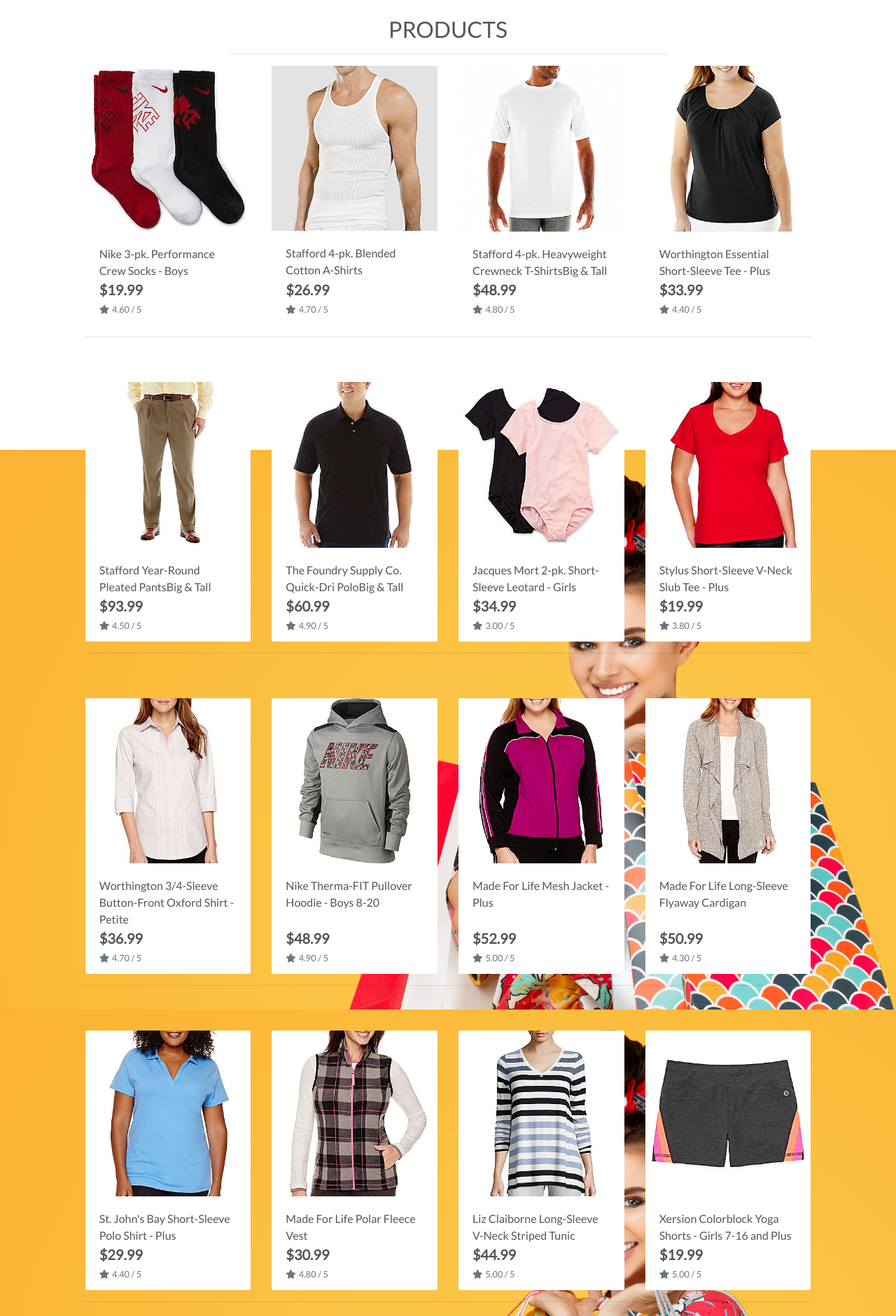
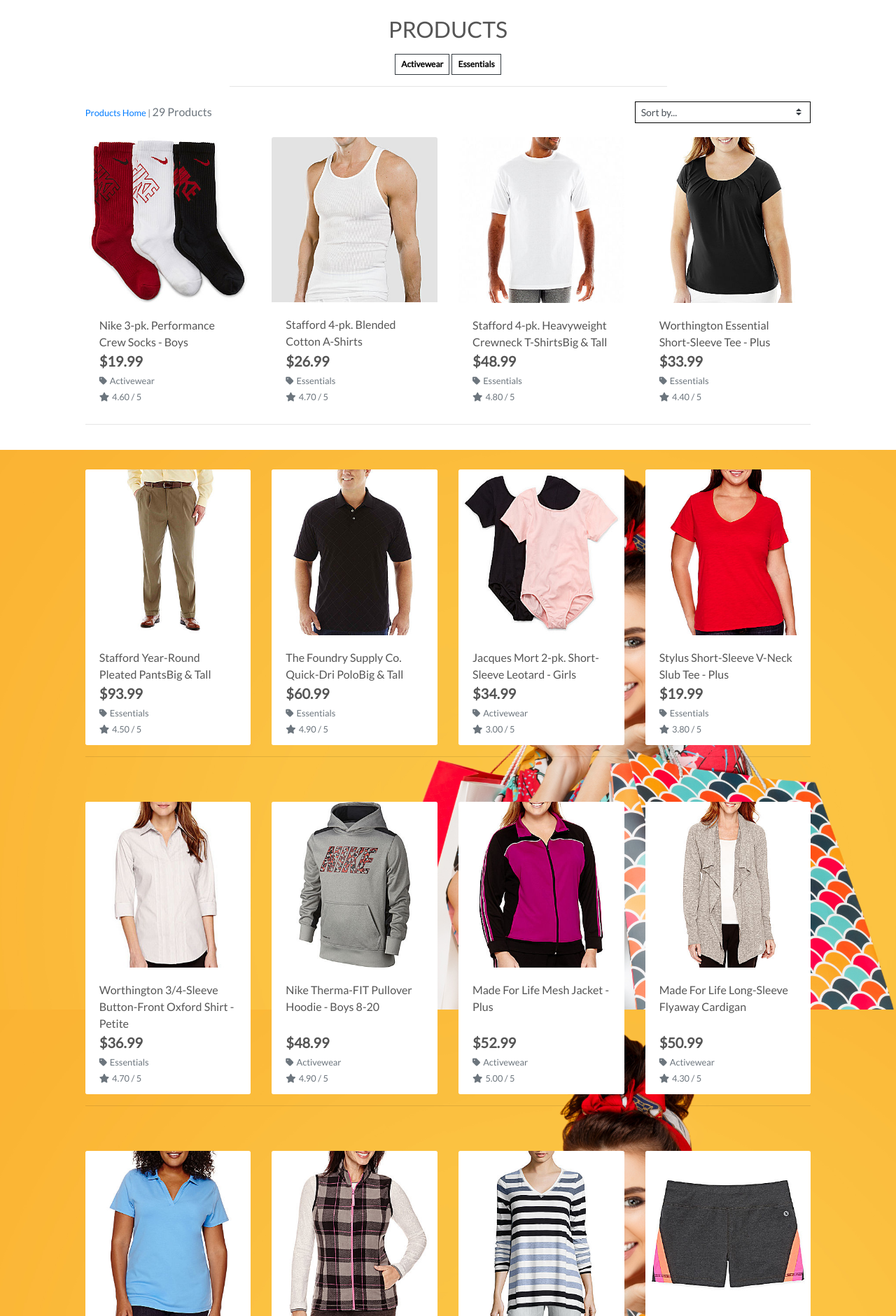
Before and after one commit to EdgarasSp/boutique_ado_commerce, a Django app: a page that uses products/templates/products/products.html in a window 1280 px wide. Shown: the part 157-2038 px from the top of the page at 70% size. Run offline with Django 3.2, Linux system fonts and the light colour scheme; data comes from the database, SQL or seed files in the repository; some libraries are stand-ins or nearby versions.

Commit message:
add in page sort

```diff
--- a/products/templates/products/products.html
+++ b/products/templates/products/products.html
@@ -15,23 +15,69 @@
     <div class="row">
         <div class="col text-center mt-3">
             <h2 class="logo-font">Products</h2>
+            {% for c in current_categories %} <!-- this is the small filter boxes-->
+            <a class="category-badge text-decoration-none" href="{% url 'products' %}?category={{ c.name }}">
+                <span
+                    class="p-2 mt-2 badge badge-white text-black rounded-0 border border-dark">{{ c.friendly_name }}</span>
+            </a>
+            {% endfor %}
             <hr class="w-50 mb-1">
         </div>
     </div>
     <div class="row">
         <div class="product-container col-10 offset-1">
-                <div class="row mt-1 mb-2"></div>
+            <div class="row mt-1 mb-2">
+                <div class="col-12 col-md-6 my-auto order-md-last d-flex justify-content-center justify-content-md-end">
+                    <div class="sort-select-wrapper w-50">
+                        <select id="sort-selector"
+                            class="custom-select custom-select-sm rounded-0 border border-{% if current_sorting != 'None_None' %}info{% else %}black{% endif %}">
+                            <option value="reset" {% if current_sorting == 'None_None' %}selected{% endif %}>Sort by...
+                            </option>
+                            <option value="price_asc" {% if current_sorting == 'price_asc' %}selected{% endif %}>Price
+                                (low to high)</option>
+                            <option value="price_desc" {% if current_sorting == 'price_desc' %}selected{% endif %}>Price
+                                (high to low)</option>
+                            <option value="rating_asc" {% if current_sorting == 'rating_asc' %}selected{% endif %}>
+                                Rating (low to high)</option>
+                            <option value="rating_desc" {% if current_sorting == 'rating_desc' %}selected{% endif %}>
+                                Rating (high to low)</option>
+                            <option value="name_asc" {% if current_sorting == 'name_asc' %}selected{% endif %}>Name
+                                (A-Z)</option>
+                            <option value="name_desc" {% if current_sorting == 'name_desc' %}selected{% endif %}>Name
+                                (Z-A)</option>
+                            <option value="category_asc" {% if current_sorting == 'category_asc' %}selected{% endif %}>
+                                Category (A-Z)</option>
+                            <option value="category_desc"
+                                {% if current_sorting == 'category_desc' %}selected{% endif %}>Category (Z-A)</option>
+                        </select>
+                    </div>
+                </div>
+                <div class="col-12 col-md-6 order-md-first">
+                    <p class="text-muted mt-3 text-center text-md-left">
+                        {% if search_term or current_categories or current_sorting != 'None_None' %}
+                        <span class="small"><a href="{% url 'products' %}">Products Home</a> | </span>
+                        {% endif %}
+                        {{ products|length }} Products{% if search_term %} found for
+                        <strong>"{{ search_term }}"</strong>{% endif %}
+                    </p>
+                </div>
+            </div>
             <div class="row">
-                    {% for product in products %}   <!-- THIS 'products' IS FROM PRODUCTS/VIEWS.PY line 11, this section iterates data-->
+                {% for product in products %}
+                <!-- THIS 'products' IS FROM PRODUCTS/VIEWS.PY line 11, this section iterates data-->
                 <div class="col-sm-6 col-md-6 col-lg-4 col-xl-3">
                     <div class="card h-100 border-0">
-                                {% if product.image %}  <!-- THIS IS TAKING 'image' FROM ITERATED 'products' database as now 'product'-->
-                                <a href="{% url 'product_detail' product.id %}">  <!-- NOTE THAT IN .PY WE USE 'product_id' in html we use 'product.id' -->
-                                    <img class="card-img-top img-fluid" src="{{ product.image.url }}" alt="{{ product.name }}"> <!-- IF EXIST SHOW THIS-->
+                        {% if product.image %}
+                        <!-- THIS IS TAKING 'image' FROM ITERATED 'products' database as now 'product'-->
+                        <a href="{% url 'product_detail' product.id %}">
+                            <!-- NOTE THAT IN .PY WE USE 'product_id' in html we use 'product.id' -->
+                            <img class="card-img-top img-fluid" src="{{ product.image.url }}" alt="{{ product.name }}">
+                            <!-- IF EXIST SHOW THIS-->
                         </a>
                         {% else %}
                         <a href="{% url 'product_detail' product.id %}">
-                                    <img class="card-img-top img-fluid" src="{{ MEDIA_URL }}noimage.png" alt="{{ product.name }}"> <!-- IF DOES NOT SHOW PLACEHOLDER-->
+                            <img class="card-img-top img-fluid" src="{{ MEDIA_URL }}noimage.png"
+                                alt="{{ product.name }}"> <!-- IF DOES NOT SHOW PLACEHOLDER-->
                         </a>
                         {% endif %}
                         <div class="card-body pb-0">
@@ -41,8 +87,18 @@
                             <div class="row">
                                 <div class="col">
                                     <p class="lead mb-0 text-left font-weight-bold">${{ product.price }}</p>
-                                            {% if product.rating %} <!-- PRODUCT RATING SHOW IF NULL THEN SHOW NO RATING-->
-                                                <small class="text-muted"><i class="fas fa-star mr-1"></i>{{ product.rating }} / 5</small>
+                                    {% if product.category %}
+                                    <p class="small mt-1 mb-0">
+                                        <a class="text-muted"
+                                            href="{% url 'products' %}?category={{ product.category.name }}">
+                                            <i class="fas fa-tag mr-1"></i>{{ product.category.friendly_name }}
+                                        </a>
+                                    </p>
+                                    {% endif %}
+                                    {% if product.rating %}
+                                    <!-- PRODUCT RATING SHOW IF NULL THEN SHOW NO RATING-->
+                                    <small class="text-muted"><i class="fas fa-star mr-1"></i>{{ product.rating }} /
+                                        5</small>
                                     {% else %}
                                     <small class="text-muted">No Rating</small>
                                     {% endif %}
@@ -52,11 +108,13 @@
                     </div>
                 </div>
                 {% if forloop.counter|divisibleby:1 %}
-                            <div class="col-12 d-sm-none mb-5"> <!-- SET TO RENDER X PRODUCTS AND THEN ADD HR, BIT NEEDS SET BOOTSTRAP TO RENDER ON CORRECT SCREEN SIZE I.E HERE ONLY ON EXTRA SMALL SCREENS -->
+                <div class="col-12 d-sm-none mb-5">
+                    <!-- SET TO RENDER X PRODUCTS AND THEN ADD HR, BIT NEEDS SET BOOTSTRAP TO RENDER ON CORRECT SCREEN SIZE I.E HERE ONLY ON EXTRA SMALL SCREENS -->
                     <hr>
                 </div>
                 {% endif %}
-                        {% if forloop.counter|divisibleby:2 %} <!-- .COUNTER IS COUNTING HOW MANY PRODUCTS ARE RENDERED-->
+                {% if forloop.counter|divisibleby:2 %}
+                <!-- .COUNTER IS COUNTING HOW MANY PRODUCTS ARE RENDERED-->
                 <div class="col-12 d-none d-sm-block d-md-block d-lg-none mb-5">
                     <hr>
                 </div>
--- a/products/views.py
+++ b/products/views.py
@@ -38,6 +38,9 @@
                 products = products.annotate(lower_name=Lower('name')) # products model, add (annotate) colm (lower_name) to be (.LOWER) passing 'name' field
                 # annotate means add a temporary field on the model
 
+            if sortkey == 'category':
+                sortkey = 'category__name' # this double __ something like adding category and sorting data to sortkey variable
+
             if 'direction' in request.GET:
                 direction = request.GET['direction']
                 if direction == 'desc':  # if desending
@@ -45,7 +48,7 @@
             products = products.order_by(sortkey)  # products db update sort key
 
     current_sorting = f'{sort}_{direction}' # this returns to the template, fields from main nav sort ca
-    # nos sure why this is variable, maybe default?
+    # this one is used by products.html passes value from in page sorting?
 
     context = {
         'products': products,  #add the products to the context so that it could be added to the template
--- a/static/css/base.css
+++ b/static/css/base.css
@@ -70,6 +70,11 @@
 	z-index: -1;
 }
 
+a.category-badge > span.badge:hover {
+    background: #212529 !important;
+    color: #fff !important;
+}
+
 /* -------------------------------- Media Queries */
 
 /* Slightly larger container on xl screens */
```
Also changed, not shown: products/templates/products/product_detail.html (+7 -0 lines). Lines whose indentation alone changed are shown as unchanged.
